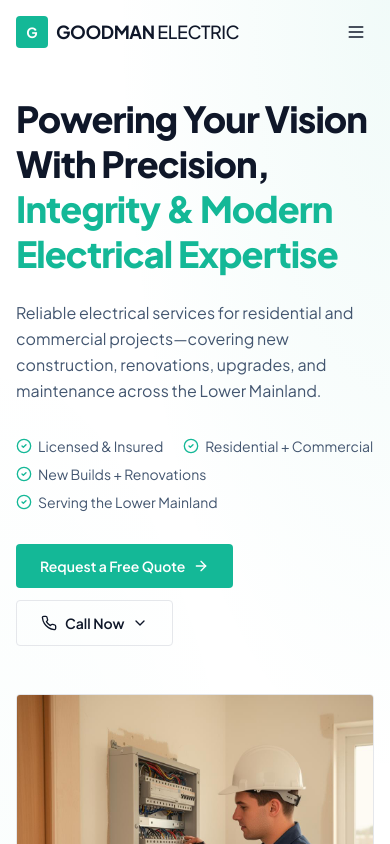
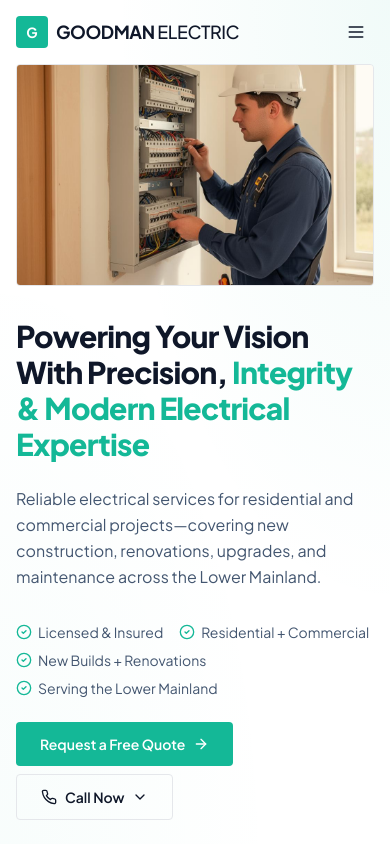
Before and after one commit to Mehhhhull/GOODMAN-ELECTRIC-WEBSITE, a React (Vite) app: page / in a window 390 px wide. Shown: the top 844 px of the page. Built offline with nearby package versions, Linux system fonts and the light colour scheme; the HTML template or start-up script is replaced by a standard one.

Commit message:
Updated hero

```diff
--- a/src/components/AboutSection.tsx
+++ b/src/components/AboutSection.tsx
@@ -26,7 +26,7 @@ const AboutSection = () => {
             At Goodman Electric, we take pride in delivering clean, high-quality electrical installations built for long-term safety, reliability, and performance. Whether you’re upgrading a home, building a commercial space, or wiring a new property from the ground up, our team brings professionalism and precision to every stage of the project.
           </p>
 
-          <p className="mt-6 text-lg font-semibold text-black leading-relaxed border-l-4 border-[#14B897] pl-4">
+          <p className="mt-6 text-sm md:text-base font-semibold text-black leading-snug max-w-md border-l-4 border-[#14B897] pl-4">
   “We don’t just install electrical systems.
   <br />
   <span className="text-[#14B897]">
--- a/src/components/HeroSection.tsx
+++ b/src/components/HeroSection.tsx
@@ -14,41 +14,44 @@ const HeroSection = () => {
   const [showPhoneDropdown, setShowPhoneDropdown] = useState(false);
 
   return (
-    <section className="relative pt-24 pb-16 md:pt-32 md:pb-24 overflow-hidden bg-background">
-      {/* Layered subtle gradients for depth */}
+    <section className="relative pt-16 pb-12 md:pt-32 md:pb-24 bg-background overflow-visible">
+      {/* Background gradients */}
       <div className="absolute inset-0 bg-[radial-gradient(ellipse_at_top_right,_hsl(168_80%_40%_/_0.06),_transparent_50%)]" />
       <div className="absolute inset-0 bg-[radial-gradient(ellipse_at_bottom_left,_hsl(168_80%_40%_/_0.03),_transparent_50%)]" />
       <div className="absolute bottom-0 left-0 right-0 h-px bg-border" />
 
       <div className="relative max-w-6xl mx-auto px-4 sm:px-6 lg:px-8">
-        <div className="grid md:grid-cols-2 gap-12 items-center">
-          {/* Left */}
-          <div>
+        <div className="grid md:grid-cols-2 gap-8 items-center">
+
+          {/* LEFT */}
+          <div className="order-2 md:order-1">
 
             <motion.h1
               initial={{ opacity: 0, y: 16 }}
               animate={{ opacity: 1, y: 0 }}
               transition={{ duration: 0.5, delay: 0.1 }}
-              className="text-4xl sm:text-5xl lg:text-[3.25rem] font-extrabold leading-tight text-heading mb-6"
+              className="text-3xl sm:text-4xl lg:text-[3.25rem] font-extrabold leading-[1.2] sm:leading-tight text-heading mb-6"
             >
               Powering Your Vision With Precision,{" "}
-              <span className="text-primary">Integrity & Modern Electrical Expertise</span>
+              <span className="text-primary">
+                Integrity & Modern Electrical Expertise
+              </span>
             </motion.h1>
 
             <motion.p
               initial={{ opacity: 0, y: 12 }}
               animate={{ opacity: 1, y: 0 }}
               transition={{ duration: 0.5, delay: 0.2 }}
-              className="text-base text-body leading-relaxed mb-8 max-w-lg"
+              className="text-base text-body leading-relaxed mb-8 max-w-md md:max-w-lg"
             >
-             Reliable electrical services for residential and commercial projects—covering new construction, renovations, upgrades, and maintenance across the Lower Mainland.
+              Reliable electrical services for residential and commercial projects—covering new construction, renovations, upgrades, and maintenance across the Lower Mainland.
             </motion.p>
 
             <motion.div
               initial={{ opacity: 0, y: 12 }}
               animate={{ opacity: 1, y: 0 }}
               transition={{ duration: 0.5, delay: 0.3 }}
-              className="flex flex-wrap gap-x-5 gap-y-2 mb-8"
+              className="flex flex-wrap gap-x-4 gap-y-2 mb-6"
             >
               {trustItems.map((item, i) => (
                 <motion.span
@@ -68,7 +71,7 @@ const HeroSection = () => {
               initial={{ opacity: 0, y: 12 }}
               animate={{ opacity: 1, y: 0 }}
               transition={{ duration: 0.5, delay: 0.4 }}
-              className="flex flex-wrap gap-3"
+              className="flex flex-wrap gap-2"
             >
               <a
                 href="#contact"
@@ -77,6 +80,7 @@ const HeroSection = () => {
                 Request a Free Quote
                 <ArrowRight className="w-4 h-4 transition-transform duration-200 group-hover:translate-x-1" />
               </a>
+
               <div className="relative">
                 <button
                   onClick={() => setShowPhoneDropdown(!showPhoneDropdown)}
@@ -91,7 +95,7 @@ const HeroSection = () => {
                   <motion.div
                     initial={{ opacity: 0, y: -10 }}
                     animate={{ opacity: 1, y: 0 }}
-                    className="absolute top-full mt-2 left-0 bg-white border border-border rounded-md shadow-lg z-10 min-w-[200px]"
+                    className="absolute top-full mt-2 left-0 right-0 md:left-0 md:right-auto bg-white border border-border rounded-md shadow-lg z-50 min-w-[200px] w-full md:w-auto max-h-[60vh] overflow-y-auto"
                   >
                     <a
                       href="tel:6048970308"
@@ -104,6 +108,7 @@ const HeroSection = () => {
                         <div className="text-body">604-897-0308</div>
                       </div>
                     </a>
+
                     <a
                       href="tel:6044469360"
                       className="flex items-center gap-3 px-4 py-3 text-sm hover:bg-gray-50 transition-colors"
@@ -121,24 +126,25 @@ const HeroSection = () => {
             </motion.div>
           </div>
 
-          {/* Right */}
+          {/* RIGHT */}
           <motion.div
             initial={{ opacity: 0, scale: 0.97 }}
             animate={{ opacity: 1, scale: 1 }}
             transition={{ duration: 0.7, delay: 0.2 }}
-            className="relative"
+            className="relative order-1 md:order-2"
           >
             <div className="rounded-md overflow-hidden border border-border transition-shadow duration-500 hover:shadow-lg hover:shadow-primary/10">
               <img
                 src={heroImg}
                 alt="Licensed electrician working on a residential electrical panel in the Lower Mainland BC"
-                className="w-full h-auto object-cover"
+                className="w-full h-[220px] sm:h-auto object-cover"
                 loading="eager"
               />
             </div>
-            {/* Accent detail */}
+
             <div className="absolute -bottom-3 -right-3 w-24 h-24 border-2 border-primary/20 rounded-md -z-10" />
           </motion.div>
+
         </div>
       </div>
     </section>
```
Lines whose indentation alone changed are shown as unchanged.
